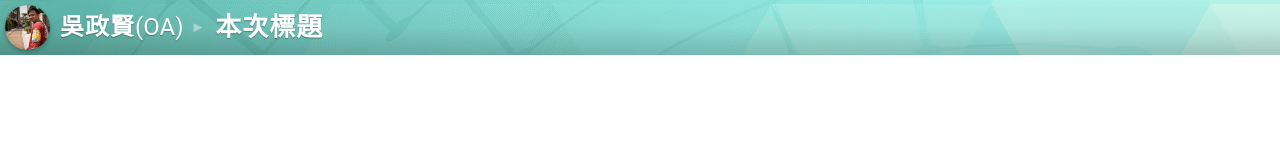
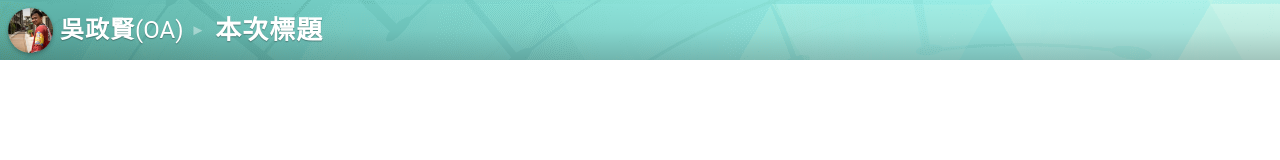
Before and after one commit to comdan66/www.livecoding.tw, a plain HTML site: page oa.html in a window 1280 px wide. Drawn offline with Linux system fonts and the light colour scheme.

Commit message:
Fix code.

```diff
--- a/scss/frame.scss
+++ b/scss/frame.scss
@@ -42,8 +42,8 @@ html {
   position: relative;
   display: inline-block;
   width: 100%;
-  height: 55px;
-  line-height: 35px;
+  height: 60px;
+  line-height: 40px;
   @include clearfix();
   padding: 10px;
   background: image-url('banner.png', false, false);
@@ -69,8 +69,8 @@ html {
   }
   .avatar {
     position: absolute;
-    top: 5px;
-    left: 5px;
+    top: 7.5px;
+    left: 7.5px;
     width: 45px;
     height: 45px;
     overflow: hidden;
```
Also changed, not shown: css/frame.css.
